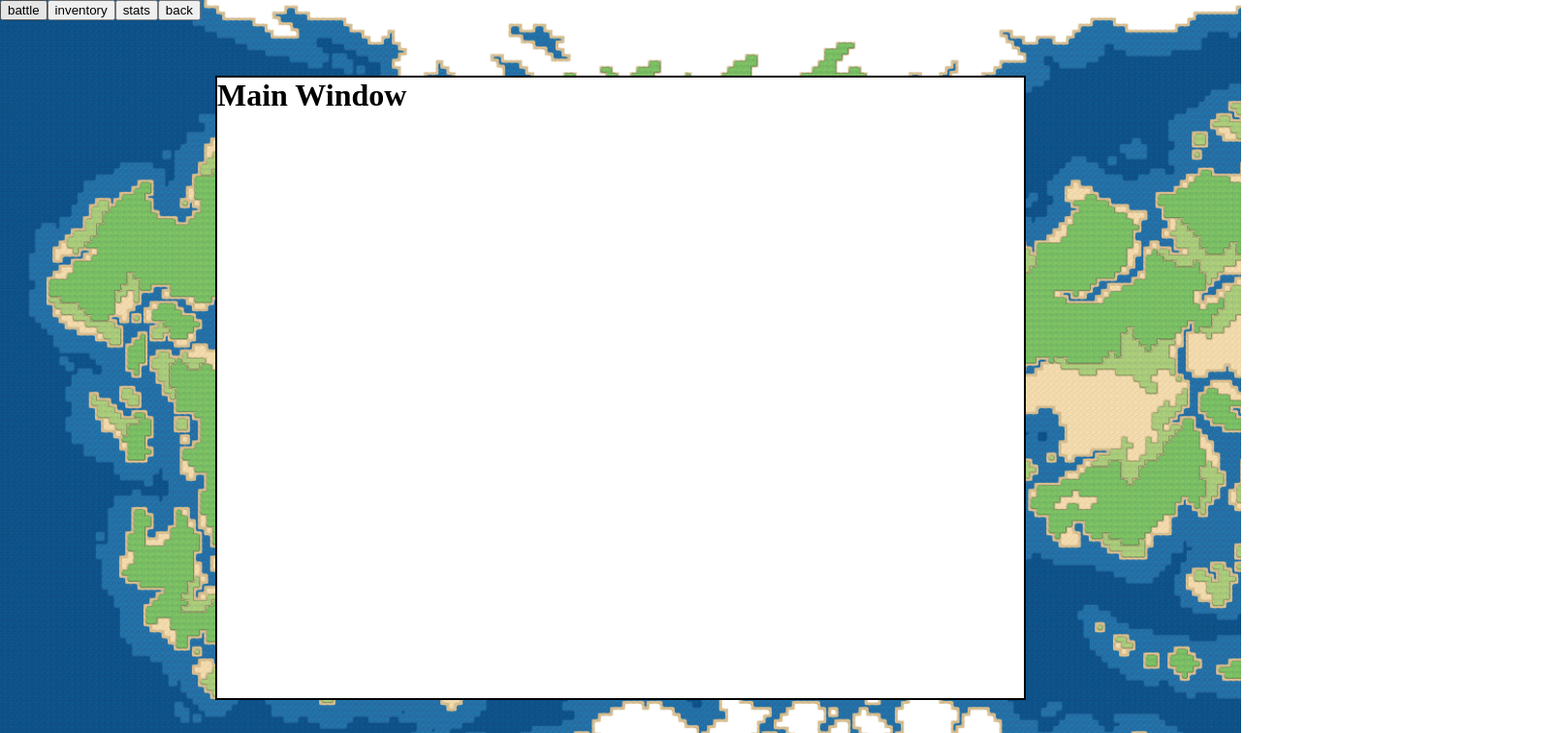
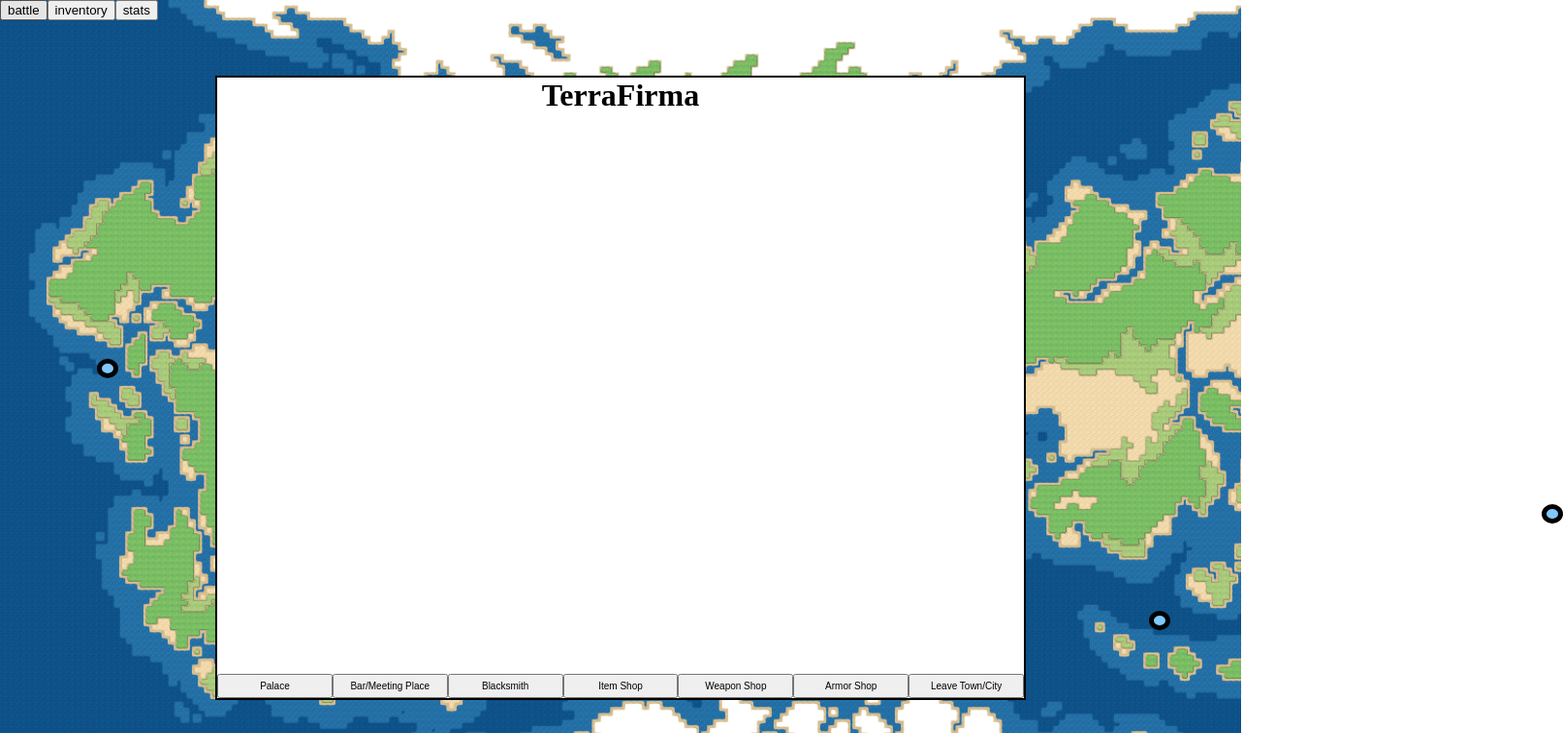
Before and after one commit to jyliao369/learninggame, a Vue app: page / in a window 1280 px wide. Both pictures are taken after a click on the button 836 px from the left and 300 px from the top of the page. Shown: the top 756 px of the page at 97% size, 1612 px wide, since content can reach past the window. Built offline with nearby package versions, Linux system fonts and the light colour scheme.

Commit message:
added towns with item shops and each has their distinct items and shop, next step is to work on the buying

```diff
--- a/src/components/CityMap.vue
+++ b/src/components/CityMap.vue
@@ -1,26 +1,77 @@
 <template>
-  <!-- v-if="showMap" -->
   <div class="cityMapCont">
     <div class="cityMap">
-      <button @click="openCity" class="city"></button>
-      <button @click="openCity" class="city1"></button>
-      <button @click="openCity" class="city2"></button>
-      <button @click="openCity" class="city3"></button>
-      <button @click="openCity" class="city4"></button>
+      <button @click="showCity(citites[0])" class="city"></button>
+      <button @click="showCity(citites[1])" class="city1"></button>
+      <button @click="showCity(citites[2])" class="city2"></button>
+      <button @click="showCity(citites[3])" class="city3"></button>
+      <button @click="showCity(citites[4])" class="city4"></button>
     </div>
   </div>
+
+  <MainWindow
+    @leaveCity="showCity"
+    v-if="openCity"
+    v-bind:cityInfo="this.currentCity"
+  />
 </template>
 
 <script>
+import MainWindow from "../components/MainWindow.vue";
+
 export default {
   data() {
-    return {};
+    return {
+      openCity: false,
+
+      currentCity: {},
+      citites: [
+        {
+          name: "TerraFirma",
+          shopItem: ["potion", "antidote"],
+          shopArmor: ["wooden shield", "wooden helmet"],
+          shopWeapon: ["wooden dagger", "wooden sword"],
+        },
+        {
+          name: "Kodon",
+          shopItem: ["super potion", "super antidote"],
+          shopArmor: ["bronze shield", "bronze helmet"],
+          shopWeapon: ["bronze dagger", "bronze sword"],
+        },
+        {
+          name: "Broria",
+          shopItem: ["great potion", "great antidote"],
+          shopArmor: ["iron shield", "iron helmet"],
+          shopWeapon: ["iron dagger", "iron sword"],
+        },
+        {
+          name: "Tarlens",
+          shopItem: ["ultra potion", "ultra antidote"],
+          shopArmor: ["silver shield", "silver helmet"],
+          shopWeapon: ["silver dagger", "silver sword"],
+        },
+        {
+          name: "Wrenchester",
+          shopItem: ["mega potion", "mega antidote"],
+          shopArmor: ["diamond shield", "diamond helmet"],
+          shopWeapon: ["diamond dagger", "diamond sword"],
+        },
+      ],
+    };
   },
-  components: {},
+  components: { MainWindow },
   methods: {
-    openCity() {
-      this.$emit("open");
+    showCity(city) {
+      console.log(city);
+      this.currentCity = city;
+      this.openCity = !this.openCity;
     },
+    // openCity() {
+    //   this.$emit("open");
+    // },
+    // leaveCity() {
+    //   this.showCity = true;
+    // },
   },
 };
 </script>
--- a/src/components/MainWindow.vue
+++ b/src/components/MainWindow.vue
@@ -2,14 +2,74 @@
   <div class="mainWindowCont">
     <div class="mainWindowBorder">
       <div class="mainWindow">
-        <h1>Main Window</h1>
+        <div class="citySign">
+          <h1>{{ cityInfo.name }}</h1>
+        </div>
+        <div class="shopWindow">
+          <div class="shopItem" v-if="itemStore">
+            <div v-for="(item, index) in cityInfo.shopItem" :key="index">
+              <p>{{ item }}</p>
+            </div>
+          </div>
+          <div class="shopArmor" v-if="armorStore">
+            <div v-for="(armor, index) in cityInfo.shopArmor" :key="index">
+              <p>{{ armor }}</p>
+            </div>
+          </div>
+          <div class="shopWeapon" v-if="weaponStore">
+            <div v-for="(weapon, index) in cityInfo.shopWeapon" :key="index">
+              <p>{{ weapon }}</p>
+            </div>
+          </div>
+        </div>
+        <div class="townChoice">
+          <button>Palace</button>
+          <button>Bar/Meeting Place</button>
+          <button>Blacksmith</button>
+          <button @click="openStore(`Item`)">Item Shop</button>
+          <button @click="openStore(`Weapon`)">Weapon Shop</button>
+          <button @click="openStore(`Armor`)">Armor Shop</button>
+          <button @click="leaveCity">Leave Town/City</button>
+        </div>
       </div>
     </div>
   </div>
 </template>
+
 <script>
-export default {};
+export default {
+  props: ["cityInfo"],
+  data() {
+    return {
+      itemStore: false,
+      armorStore: false,
+      weaponStore: false,
+    };
+  },
+  components: {},
+  methods: {
+    leaveCity() {
+      this.$emit("leaveCity");
+    },
+    openStore(type) {
+      if (type === "Item") {
+        this.itemStore = !this.itemStore;
+        this.armorStore = false;
+        this.weaponStore = false;
+      } else if (type === "Armor") {
+        this.itemStore = false;
+        this.armorStore = !this.armorStore;
+        this.weaponStore = false;
+      } else if (type === "Weapon") {
+        this.itemStore = false;
+        this.armorStore = false;
+        this.weaponStore = !this.weaponStore;
+      }
+    },
+  },
+};
 </script>
+
 <style scoped>
 .mainWindowCont {
   display: flex;
@@ -26,4 +86,48 @@ export default {};
   border-width: 2px;
   background: white;
 }
+.mainWindow {
+  display: flex;
+  flex-direction: column;
+  align-items: center;
+  justify-content: space-between;
+  height: 100%;
+  position: relative;
+}
+.citySign {
+  position: absolute;
+}
+.shopWindow {
+  display: flex;
+  align-items: center;
+  height: 100%;
+  width: 100%;
+}
+.shopItem,
+.shopArmor,
+.shopWeapon {
+  display: flex;
+  flex-direction: column;
+  height: 250px;
+  width: 225px;
+  border-style: solid;
+  position: absolute;
+  padding: 10px;
+}
+.shopItem p,
+.shopArmor p,
+.shopWeapon p {
+  font-size: 20px;
+  padding: 7px;
+}
+.townChoice {
+  display: flex;
+  justify-content: space-between;
+  width: 100%;
+}
+.townChoice button {
+  width: 190px;
+  padding: 5px;
+  font-size: 10px;
+}
 </style>
--- a/src/components/OverWorld.vue
+++ b/src/components/OverWorld.vue
@@ -6,7 +6,7 @@
     <CityMap v-if="showCityMap" @open="showMap" />
 
     <!-- MAIN WINDOWS FOR TOWNS AND LOCATIONS  -->
-    <MainWindow v-if="showMainWindow" />
+    <!-- <MainWindow v-if="showMainWindow" @leaveCity="showMap" /> -->
 
     <!-- INVENTORY -->
     <InvenBag v-if="showInventory" />
@@ -28,7 +28,7 @@
       <button @click="showEnemyInfo">battle</button>
       <button @click="showInvenBag">inventory</button>
       <button @click="showHeroStats">stats</button>
-      <button @click="reset">back</button>
+      <!-- <button @click="reset">back</button> -->
     </div>
   </div>
 </template>
@@ -36,7 +36,7 @@
 <script>
 import InvenBag from "./InvenBag.vue";
 import CityMap from "./CityMap.vue";
-import MainWindow from "./MainWindow.vue";
+// import MainWindow from "./MainWindow.vue";
 import StatInfo from "./StatInfo.vue";
 // import EnemyInfo from "./EnemyInfo.vue";
 import TextBox from "./TextBox.vue";
@@ -52,7 +52,7 @@ export default {
       showTextBox: false,
 
       hero: {
-        name: "hero",
+        name: "Hero",
         hp: 20,
         mp: 10,
         gold: 0,
@@ -62,7 +62,7 @@ export default {
   components: {
     InvenBag,
     CityMap,
-    MainWindow,
+    // MainWindow,
     StatInfo,
     // EnemyInfo,
     TextBox,
@@ -85,6 +85,8 @@ export default {
     showEnemyInfo() {
       this.showTextBox = !this.showTextBox;
       this.showCityMap = !this.showCityMap;
+      this.showStats = false;
+      this.showInventory = false;
     },
   },
 };
--- a/src/components/StatInfo.vue
+++ b/src/components/StatInfo.vue
@@ -2,10 +2,16 @@
   <div class="heroInfoCont">
     <div>
       <div class="heroInfo">
-        <h2>{{ heroInfo.name }}</h2>
-        <h2>HP: {{ heroInfo.hp }}</h2>
-        <h2>MP: {{ heroInfo.mp }}</h2>
-        <h2>Gold: {{ heroInfo.gold }}</h2>
+        <div>
+          <h2>{{ heroInfo.name }}</h2>
+        </div>
+        <div>
+          <h2>HP: {{ heroInfo.hp }}</h2>
+          <h2>MP: {{ heroInfo.mp }}</h2>
+        </div>
+        <div>
+          <h2>Gold: {{ heroInfo.gold }}</h2>
+        </div>
       </div>
     </div>
   </div>
@@ -32,11 +38,14 @@ export default {
 }
 .heroInfo {
   display: flex;
-  flex-direction: column;
+  flex-direction: row;
   align-items: center;
   border-style: solid;
-  padding: 25px;
+  padding: 10px;
   background: black;
   color: white;
 }
+.heroInfo div {
+  padding: 15px;
+}
 </style>
```
